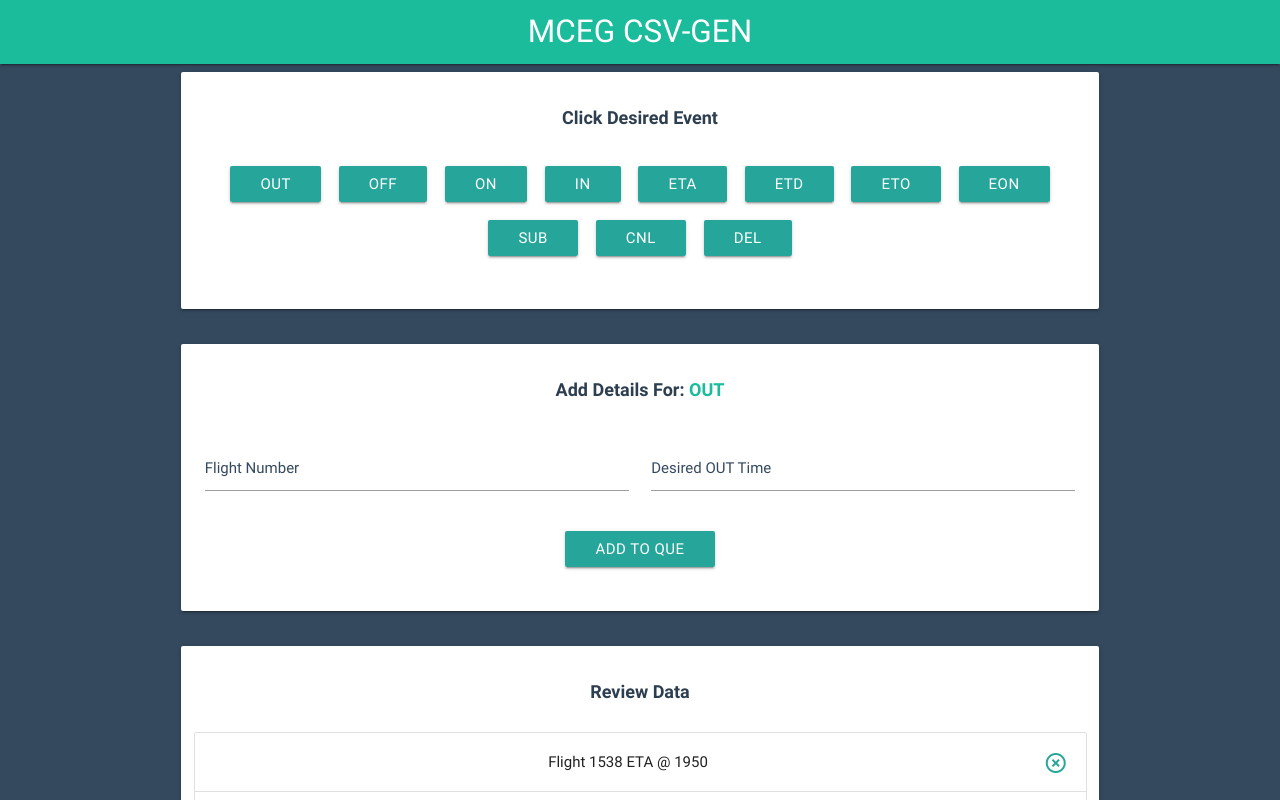
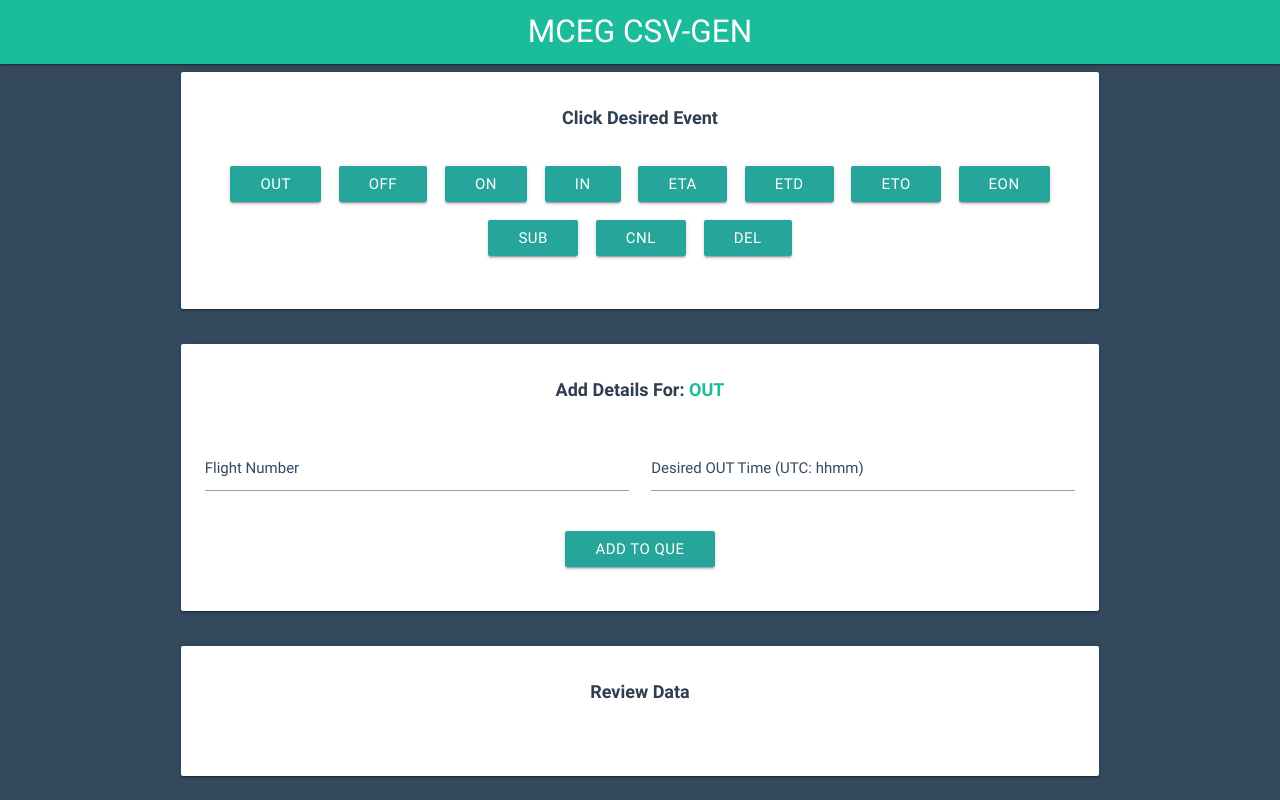
Before and after one commit to adnanmc/MCEG-CSV-GEN, an Angular app: page / in a window 1280 px wide. Both pictures are taken after a click on the link "OUT". Shown: the top 800 px of the page. Built offline with nearby package versions, Linux system fonts and the light colour scheme; what ng2-materialize would draw is missing.

Commit message:
added data flow for out between all component + added service for events

```diff
--- a/src/app/app.component.html
+++ b/src/app/app.component.html
@@ -5,6 +5,6 @@
 </nav>
 <div class="container">
     <app-events (eventTypeClick)='grabEventName($event)'></app-events>
-    <app-form [eventName]='eventName'></app-form>
+    <app-form [eventName]='eventName' (OutAdded)="addOutEvent($event)"></app-form>
     <app-que></app-que>
 </div>
--- a/src/app/app.component.ts
+++ b/src/app/app.component.ts
@@ -1,13 +1,26 @@
-import { Component } from '@angular/core';
+import { Component, OnInit } from '@angular/core';
+import { EventRow } from './models/event-row';
+import { EventService } from './services/event.service';
 
 @Component({
   selector: 'app-root',
   templateUrl: './app.component.html',
   styleUrls: ['./app.component.css']
 })
-export class AppComponent {
+export class AppComponent implements OnInit {
   // event name
   eventName: string;
+
+  allEvents: EventRow[];
+
+  constructor(public eventService: EventService) {
+
+  }
+
+  ngOnInit() {
+    this.allEvents = this.eventService.getEvents();
+
+  }
 
   // grabbing event name based on button click on child component
   grabEventName(name) {
@@ -15,4 +28,11 @@ export class AppComponent {
     this.eventName = name;
     // console.log(this.eventName);
   }
+
+  addOutEvent(object: EventRow) {
+    console.log(object);
+    this.eventService.addEvent(object);
+    console.log(this.allEvents);
+
+  }
 }
--- a/src/app/app.module.ts
+++ b/src/app/app.module.ts
@@ -1,11 +1,13 @@
 import { BrowserModule } from '@angular/platform-browser';
 import { NgModule } from '@angular/core';
+import { FormsModule } from '@angular/forms';
 import { MaterializeModule } from 'ng2-materialize';
 
 import { AppComponent } from './app.component';
 import { EventsComponent } from './events/events.component';
 import { FormComponent } from './form/form.component';
 import { QueComponent } from './que/que.component';
+import { EventService } from './services/event.service';
 
 @NgModule({
   declarations: [
@@ -16,9 +18,10 @@ import { QueComponent } from './que/que.component';
   ],
   imports: [
     BrowserModule,
+    FormsModule,
     MaterializeModule.forRoot()
   ],
-  providers: [],
+  providers: [EventService],
   bootstrap: [AppComponent]
 })
 export class AppModule { }
--- a/src/app/form/form.component.html
+++ b/src/app/form/form.component.html
@@ -6,18 +6,20 @@
 
       <!-- out -->
       <div *ngIf="[eventName] == 'OUT'">
+        <form (submit)="submitOut()">
           <div class="row" >
             <div class="input-field col s6">
-            <input placeholder="Flight Number" type="text">
+              <input placeholder="Flight Number" type="text" [(ngModel)]="flight_number" name="flight_number">
             </div>
             <div class="input-field col s6">
-            <input placeholder="Desired OUT Time" type="text">
+              <input placeholder="Desired OUT Time (UTC: hhmm)" type="text" [(ngModel)]="actual_out_time_utc" name="actual_out_time_utc">
             </div>
           </div>
           <!-- submit -->
           <div class="row">
-          <a class="waves-effect waves-light btn">Add to Que</a>
+            <input class="waves-effect waves-light btn" type="submit" value="Add To Que">
           </div>
+        </form>
       </div>
 
       <!-- off -->
--- a/src/app/form/form.component.ts
+++ b/src/app/form/form.component.ts
@@ -1,4 +1,5 @@
-import { Component, Input } from '@angular/core';
+import { Component, Input, Output, EventEmitter } from '@angular/core';
+import { EventRow } from '../models/event-row';
 
 @Component({
   selector: 'app-form',
@@ -9,4 +10,40 @@ export class FormComponent {
 
   @Input() eventName: string;
 
+  @Output('OutAdded') OutAdded = new EventEmitter<EventRow>();
+
+  eName: string;
+  flight_number: string;
+  actual_out_time_utc: string;
+  actual_off_time_utc: string;
+  actual_on_time_utc: string;
+  actual_in_time_utc: string;
+  actual_eta_time_utc: string;
+  actual_etd_time_utc: string;
+  actual_eto_time_utc: string;
+  actual_eon_time_utc: string;
+  new_tail_number: string;
+
+
+  submitOut() {
+    this.OutAdded.emit({
+      eName: 'OUT',
+      flight_number: this.flight_number,
+      actual_out_time_utc: this.actual_out_time_utc,
+      actual_off_time_utc: '',
+      actual_on_time_utc: '',
+      actual_in_time_utc: '',
+      actual_eta_time_utc: '',
+      actual_etd_time_utc: '',
+      actual_eto_time_utc: '',
+      actual_eon_time_utc: '',
+      new_tail_number: ''
+    });
+
+    this.flight_number = null;
+    this.actual_out_time_utc = null;
+
+  }
+
+
 }
--- /dev/null
+++ b/src/app/models/event-row.ts
@@ -0,0 +1,13 @@
+export interface EventRow {
+  eName: string;
+  flight_number: string;
+  actual_out_time_utc: string;
+  actual_off_time_utc: string;
+  actual_on_time_utc: string;
+  actual_in_time_utc: string;
+  actual_eta_time_utc: string;
+  actual_etd_time_utc: string;
+  actual_eto_time_utc: string;
+  actual_eon_time_utc: string;
+  new_tail_number: string;
+}
--- a/src/app/que/que.component.html
+++ b/src/app/que/que.component.html
@@ -4,12 +4,12 @@
       <h5>Review Data</h5>
     </div>
     <div class="row que-collection">
-      <ul class="collection">
-        <li class="collection-item que-item">Flight 1538 ETA @ 1950<a href="#!"><i class="material-icons secondary-content">highlight_off</i></a></li>
-        <li class="collection-item que-item">Flight 1540 ETD @ 1950<a href="#!"><i class="material-icons secondary-content">highlight_off</i></a></li>
-        <li class="collection-item que-item">Flight 1550 OUT @ 1950<a href="#!"><i class="material-icons secondary-content">highlight_off</i></a></li>
-        <li class="collection-item que-item">Flight 1560 ETO @ 1950<a href="#!"><i class="material-icons secondary-content">highlight_off</i></a></li>
-        <li class="collection-item que-item">Flight 1530 IN @ 1950<a href="#!"><i class="material-icons secondary-content">highlight_off</i></a></li>
+      <ul class="collection" *ngFor="let event of allEvents">
+
+        <li class="collection-item que-item" *ngIf="event.eName == 'OUT'">
+          Flight {{event.flight_number}} {{event.eName}} @ {{event.actual_out_time_utc}}
+          <a href="#!"><i class="material-icons secondary-content" (click)="removeEvent(event)">highlight_off</i></a>
+        </li>
       </ul>
     </div>
 
--- a/src/app/que/que.component.ts
+++ b/src/app/que/que.component.ts
@@ -1,4 +1,6 @@
 import { Component, OnInit } from '@angular/core';
+import { EventRow } from '../models/event-row';
+import { EventService } from '../services/event.service';
 
 @Component({
   selector: 'app-que',
@@ -7,9 +9,17 @@ import { Component, OnInit } from '@angular/core';
 })
 export class QueComponent implements OnInit {
 
-  constructor() { }
+  allEvents: EventRow[];
+
+  constructor(public eventService: EventService) { }
 
   ngOnInit() {
+    this.allEvents = this.eventService.getEvents();
+
+  }
+
+  removeEvent(event: EventRow) {
+    this.eventService.removeEvent(event);
   }
 
 }
--- /dev/null
+++ b/src/app/services/event.service.ts
@@ -0,0 +1,55 @@
+import { Injectable } from '@angular/core';
+import { EventRow } from '../models/event-row';
+
+
+@Injectable()
+export class EventService {
+
+  constructor() { }
+  allEvents: EventRow[];
+
+  // get events from locall storage
+  getEvents() {
+    if (localStorage.getItem('allEvents') === null) {
+      this.allEvents = [];
+    } else {
+      this.allEvents = JSON.parse(localStorage.getItem('allEvents'));
+    }
+    return this.allEvents;
+  }
+
+  // add event to local storage
+  addEvent(eventRow: EventRow) {
+    this.allEvents.unshift(eventRow);
+
+    let allEvents;
+
+    if (localStorage.getItem('allEvents') === null) {
+      allEvents = [];
+      // push new event
+      allEvents.unshift(eventRow);
+      // set new array to localstorage
+      localStorage.setItem('allEvents', JSON.stringify(allEvents));
+    } else {
+      allEvents = JSON.parse(localStorage.getItem('allEvents'));
+      // add new event
+      allEvents.unshift(eventRow);
+      // re set local storage
+      localStorage.setItem('allEvents', JSON.stringify(allEvents));
+    }
+
+  }
+
+  // remove individual event from local storage
+  removeEvent(eventRow: EventRow) {
+    for (let index = 0; index < this.allEvents.length; index++) {
+      if (eventRow === this.allEvents[index]) {
+        this.allEvents.splice(index, 1);
+        localStorage.setItem('questions', JSON.stringify(this.allEvents));
+
+      }
+
+    }
+  }
+
+}
```
Also changed, not shown: 1 other file (tests, documents, lock files or other folders). Lines whose indentation alone changed are shown as unchanged.
